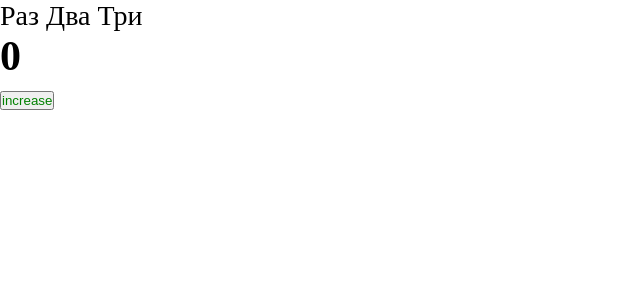
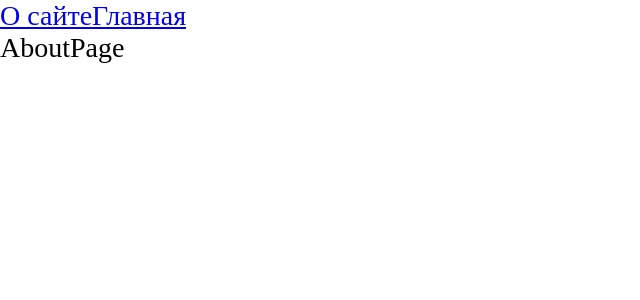
Before and after one commit to ValentinBrest/satisfaction, a React app: page /about in a window 1280 px wide. Shown: the top 300 px of the page, without its empty margins (0-640 px from the left). Built offline with nearby package versions, Linux system fonts and the light colour scheme.

Commit message:
feat: add pages

```diff
--- a/src/App.tsx
+++ b/src/App.tsx
@@ -1,11 +1,17 @@
-import Counter from "./components/Counter"
+import { Link, Route, Routes } from "react-router-dom"
 import './index.scss'
+import AboutPage from "./pages/AboutPage/AboutPage"
+import MainPage from "./pages/MainPage/MainPage"
 
 function App() {
     return (
         <div className="app">
-            Раз Два Три
-            <Counter/>
+            <Link to="/about">О сайте</Link>
+            <Link to="/main">Главная</Link>
+                <Routes>
+                    <Route path='/about' element={<AboutPage/>}/>
+                    <Route path='/main' element={<MainPage/>}/>
+                </Routes>
         </div>
     )
 }
--- /dev/null
+++ b/src/pages/AboutPage/AboutPage.tsx
@@ -0,0 +1,8 @@
+
+function AboutPage() {
+    return (
+        <div>AboutPage</div>
+    )
+}
+
+export default AboutPage
--- /dev/null
+++ b/src/pages/MainPage/MainPage.tsx
@@ -0,0 +1,8 @@
+
+function MainPage() {
+    return (
+        <div>MainPage</div>
+    )
+}
+
+export default MainPage
```
